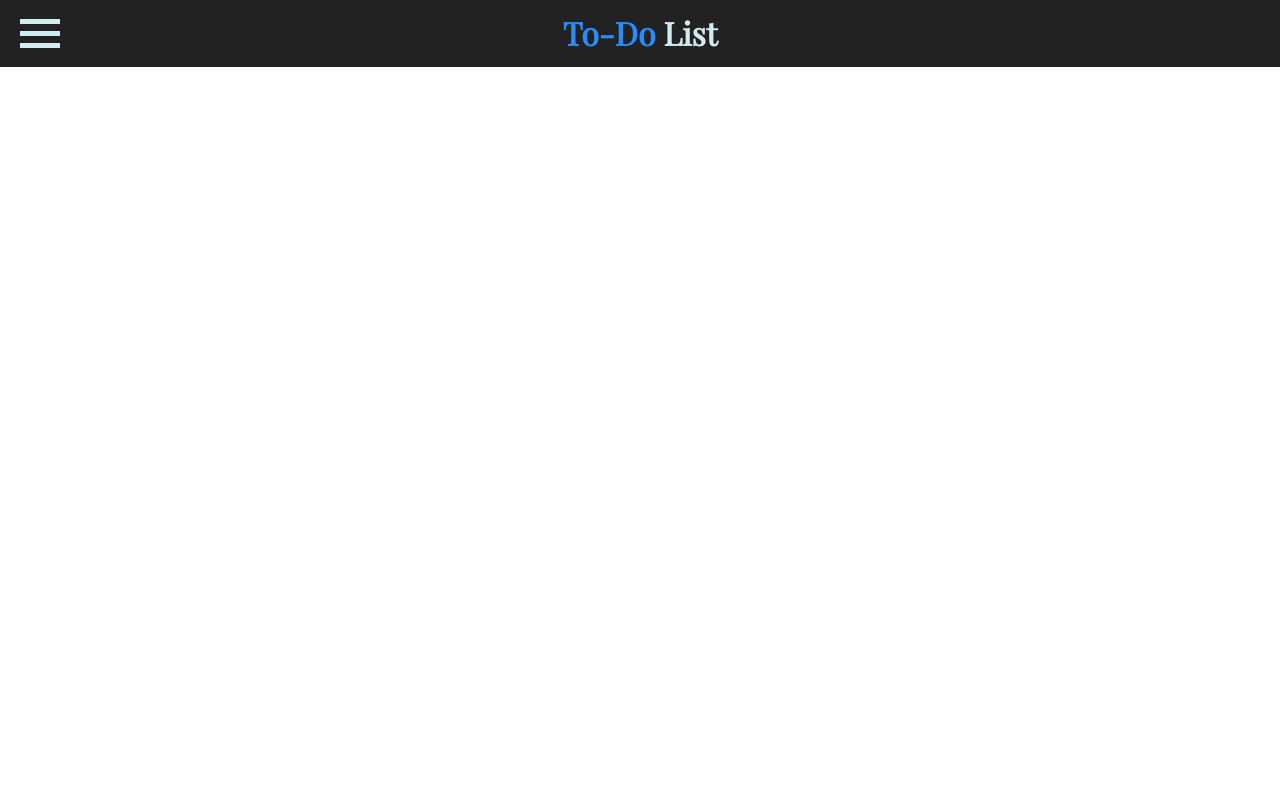
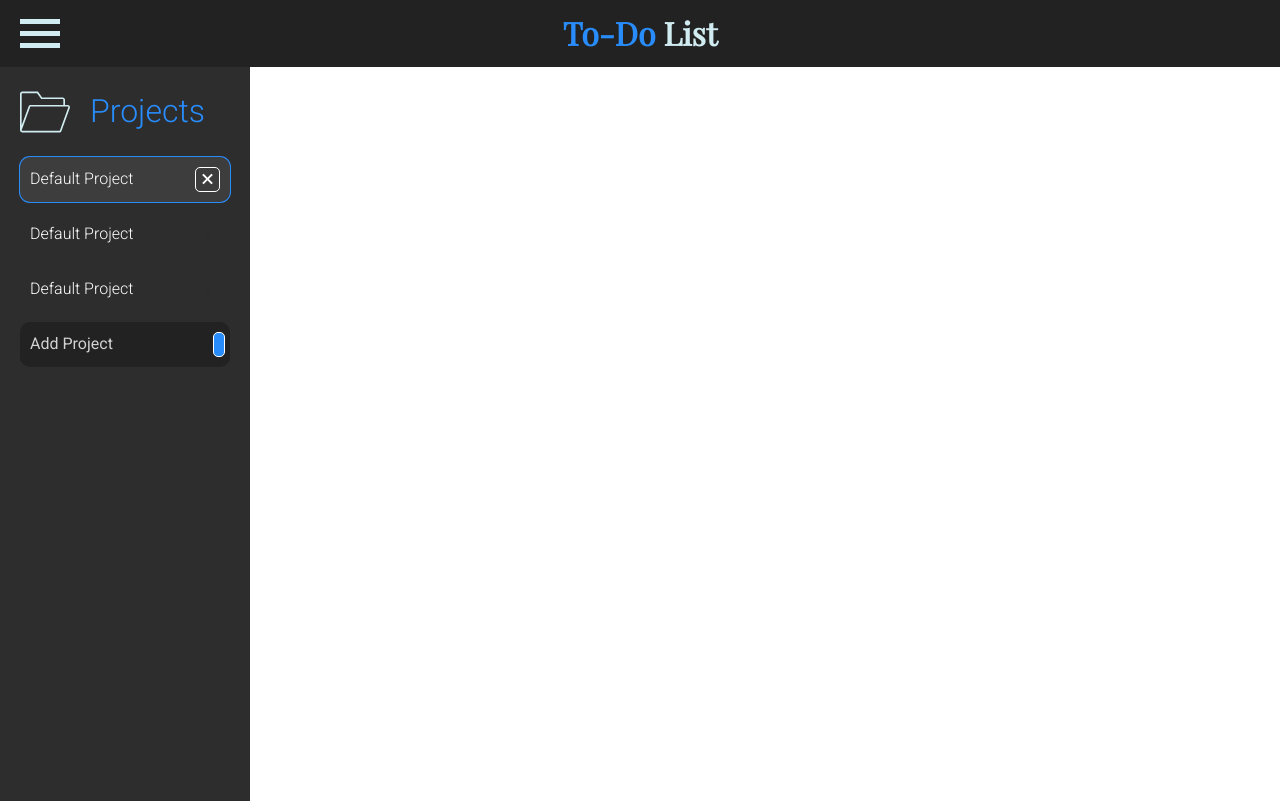
Before and after one commit to charliebarger/To-Do-List, a plain HTML site: page index.html in a window 1280 px wide. Drawn offline with nearby package versions, Linux system fonts and the light colour scheme.

Commit message:
added media querie for projects folder

```diff
--- a/styles/styles.css
+++ b/styles/styles.css
@@ -117,9 +117,9 @@ h2 {
   color: var(--blue);
 }
 
-.project-list {
+/* .project-list {
   margin-left: 70px;
-}
+} */
 
 .list-wrapper {
   margin: 10px 20px;
@@ -202,12 +202,13 @@ ul li {
 }
 
 .add-new-project {
-  margin-left: 90px;
+  margin-left: 20px;
   background: var(--off-black);
 }
 
 .add-icon {
   background: var(--blue);
+  margin-right: auto;
 }
 
 .add-icon::before,
@@ -237,7 +238,6 @@ ul li {
   border: none;
   padding: 5px 10px;
   flex: 1;
-  margin-right: 20px;
   color: white;
 }
 
@@ -248,3 +248,20 @@ ul li {
   opacity: 0.8;
   color: white;
 }
+
+@media (min-width: 750px) {
+  nav {
+    width: 250px;
+    left: 0;
+  }
+  .list-wrapper {
+    padding: 10px;
+  }
+  ul li {
+    font-size: 16px;
+  }
+  #add-project {
+    padding: 0px;
+    font-size: 16px;
+  }
+}
```
